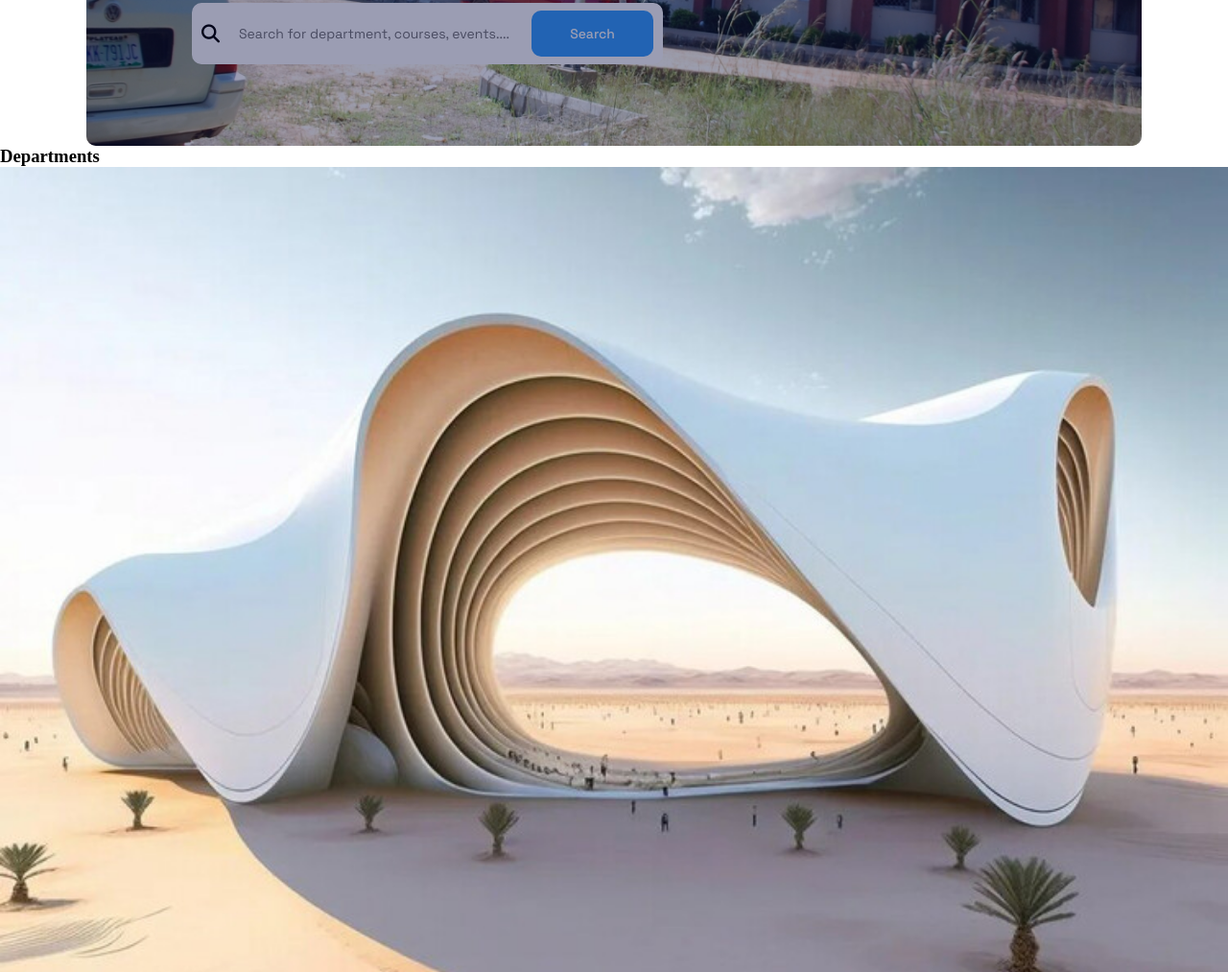
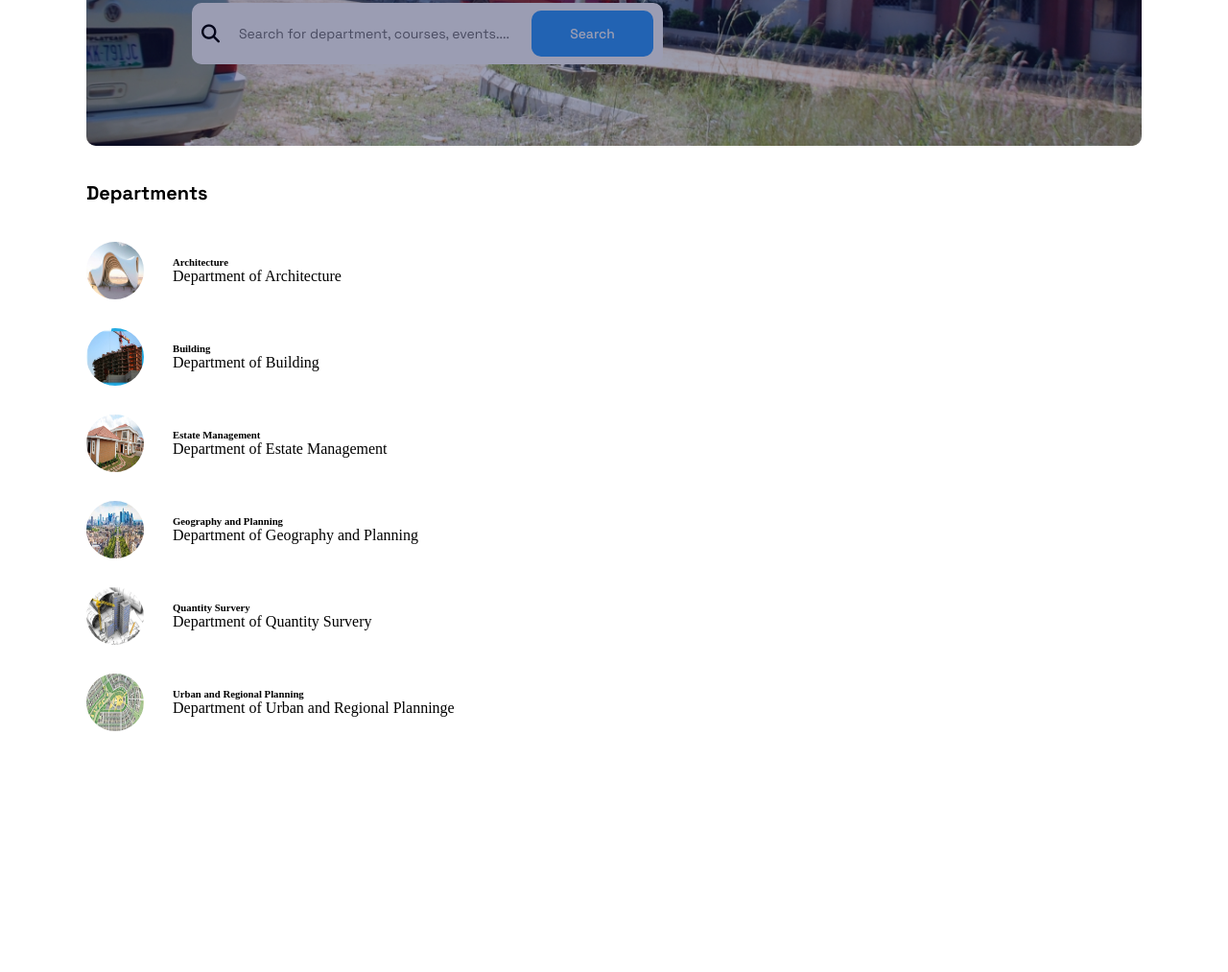
Before and after one commit to kponky/Fayth_environment-project_app, a plain HTML site: page index.html in a window 1280 px wide. Shown: the part 458-1471 px from the top of the page at 96% size. After the commit the page ends 1250 px from the top, so only its background shows below. Drawn offline with Linux system fonts and the light colour scheme.

Commit message:
department-section contd

```diff
--- a/index.html
+++ b/index.html
@@ -81,38 +81,45 @@
 
       <div class="departments">
         <div class="depts-card">
-    <img src="./assests/architecture img.jpeg" alt="architecture-building">
+          <img src="./assests/architecture img.jpeg" alt="Architecture">
           <div class="dept-text">
             <h6>Architecture</h6>
             <p>Department of Architecture</p>
           </div>
         </div>
         <div class="depts-card">
-    <img src="./assests/architecture img.jpeg" alt="architecture-building">
+          <img src="./assests/building img.png" alt="building">
           <div class="dept-text">
-    <h6>Architecture</h6>
-    <p>Department of Architecture</p>
+            <h6>Building</h6>
+            <p>Department of Building</p>
           </div>
         </div>
         <div class="depts-card">
-    <img src="./assests/architecture img.jpeg" alt="architecture-building">
+          <img src="./assests/estate mangt.jpeg" alt="Estate-building">
           <div class="dept-text">
-    <h6>Architecture</h6>
-    <p>Department of Architecture</p>
+            <h6>Estate Management</h6>
+            <p>Department of Estate Management</p>
           </div>
         </div>
         <div class="depts-card">
-    <img src="./assests/architecture img.jpeg" alt="architecture-building">
+          <img src="./assests/geography n  planning img.jpeg" alt="architecture-building">
           <div class="dept-text">
-    <h6>Architecture</h6>
-    <p>Department of Architecture</p>
+            <h6>Geography and Planning</h6>
+            <p>Department of Geography and Planning</p>
           </div>
         </div>
         <div class="depts-card">
-    <img src="./assests/architecture img.jpeg" alt="architecture-building">
+          <img src="./assests/quantity survery.png" alt="architecture-building">
           <div class="dept-text">
-    <h6>Architecture</h6>
-    <p>Department of Architecture</p>
+            <h6>Quantity Survery</h6>
+            <p>Department of Quantity Survery</p>
+          </div>
+        </div>
+        <div class="depts-card">
+          <img src="./assests/urban and regional.jpeg" alt="architecture-building">
+          <div class="dept-text">
+            <h6>Urban and Regional Planning</h6>
+            <p>Department of Urban and Regional Planninge</p>
           </div>
         </div>
       </div>
--- a/style.css
+++ b/style.css
@@ -242,8 +242,35 @@ nav .nav__logo h3 {
   font-size: 14px;
   font-weight: 500;
   margin-block: 28px;
+}
 
+.hero-container .departments-section {
+  margin-top: 36px;
+  margin-inline: 90px;
+}
 
-
+.hero-container .departments-section .depart-heading h3 {
+  margin-block: 36px;
+  font-family: Space Grotesk;
+  font-size: 20px;
+  font-weight: 700;
+  line-height: 27.84px;
+  text-align: left;
 
 }
+
+.hero-container .departments-section .departments .depts-card {
+  display: flex;
+  align-items: center;
+  margin-block: 30px;
+  gap: 30px;
+
+}
+
+.hero-container .departments-section .departments .depts-card img {
+  width: 60px;
+  height: 60px;
+  border-radius: 50%;
+  opacity: 0px;
+
+}
```
Lines whose indentation alone changed are shown as unchanged.
